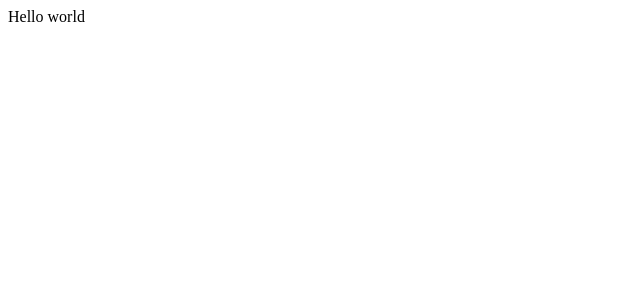
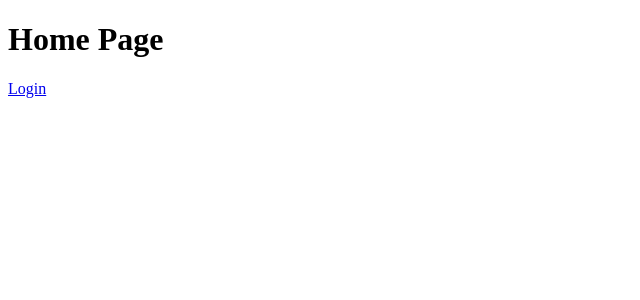
Before and after one commit to Ali-Ozturk/amici, a React (Create React App) app: page / in a window 1280 px wide. Shown: the top 300 px of the page, without its empty margins (0-640 px from the left). Built offline with nearby package versions, Linux system fonts and the light colour scheme.

Commit message:
React router setup with a couple of pages

```diff
--- a/package.json
+++ b/package.json
@@ -14,6 +14,8 @@
     "prettier": "^1.19.1",
     "react": "^16.13.0",
     "react-dom": "^16.13.0",
+    "react-router": "^5.1.2",
+    "react-router-dom": "^5.1.2",
     "react-scripts": "3.4.0"
   },
   "scripts": {
--- a/src/App.js
+++ b/src/App.js
@@ -1,5 +1,13 @@
 import React from 'react';
+import {Route} from "react-router-dom";
+import HomePage from './components/pages/HomePage';
+import LoginPage from './components/pages/LoginPage';
 
-const App = () => <div>Hello world</div>;
+const App = () => (
+    <div>
+        <Route path="/" exact component={HomePage}/>
+        <Route path="/login" exact component={LoginPage}/>
+    </div>
+);
 
 export default App;
--- /dev/null
+++ b/src/components/pages/HomePage.js
@@ -0,0 +1,11 @@
+import React from 'react';
+import { Link } from 'react-router-dom';
+
+const HomePage = () => (
+    <div>
+        <h1>Home Page</h1>
+        <Link to="/login">Login</Link>
+    </div>
+);
+
+export default HomePage;
--- /dev/null
+++ b/src/components/pages/LoginPage.js
@@ -0,0 +1,9 @@
+import React from 'react';
+
+const LoginPage = () => (
+    <div>
+        <h1>Login page</h1>
+    </div>
+);
+
+export default LoginPage;
--- a/src/index.js
+++ b/src/index.js
@@ -1,11 +1,9 @@
 import React from 'react';
 import ReactDOM from 'react-dom';
+import {BrowserRouter} from 'react-router-dom';
 import App from './App';
 import * as serviceWorker from './serviceWorker';
 
-ReactDOM.render(<App />, document.getElementById('root'));
+ReactDOM.render(<BrowserRouter><App/></BrowserRouter>, document.getElementById('root'));
 
-// If you want your app to work offline and load faster, you can change
-// unregister() to register() below. Note this comes with some pitfalls.
-// Learn more about service workers: https://bit.ly/CRA-PWA
 serviceWorker.unregister();
```
Also changed, not shown: 2 other files (tests, documents, lock files or other folders).
